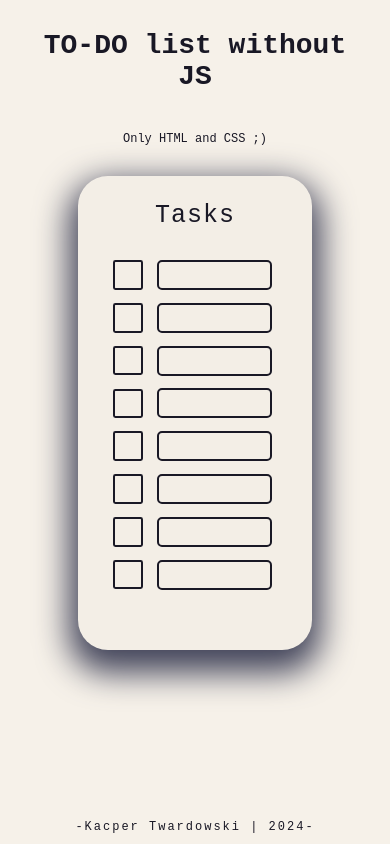
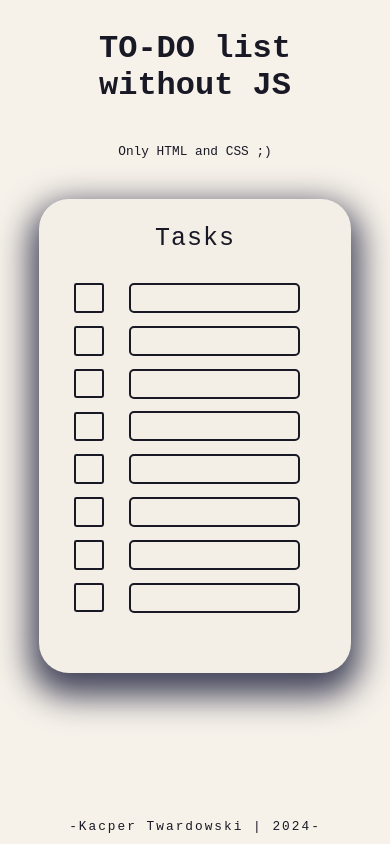
Before and after one commit to Panelinio/TO-DO-list-noJS, a plain HTML site: page index.html in a window 390 px wide. Drawn offline with Linux system fonts and the light colour scheme; a web font is replaced by a local one.

Commit message:
Font size improvement

```diff
--- a/style.css
+++ b/style.css
@@ -27,13 +27,15 @@ body
 header
 {
     margin: 30px;
-    font-size: 50px;
+    font-size: clamp(2rem, 3vw, 5.5rem);
     font-weight: 700;
     animation: 1.5s fadeInUp;
+    text-wrap: balance;
 }
 
 nav
 {
+    font-size: clamp(0.8rem, 1.3vw, 3rem);
     padding: 10px;
     opacity: 0;
     animation: fadeIn 1s ease-in-out 2s forwards;
@@ -90,6 +92,7 @@ footer
     letter-spacing: 2px;
     opacity: 0;
     animation: fadeIn 1s ease-in-out 3s forwards;
+    font-size: clamp(0.8rem, 1.3vw, 3rem);
 }
 
 .task-box
@@ -181,17 +184,13 @@ input:checked + label .new-task:not(:placeholder-shown):hover
 @container main (max-width: 768px)
 {
     main {
-      width: 60%;
+      width: 80%;
+      margin-top: 30px;
     }
 
     .new-task
     {
         width: 70%;
-    }
-
-    header
-    {
-        font-size: 28px;
     }
 
     .task
@@ -203,11 +202,6 @@ input:checked + label .new-task:not(:placeholder-shown):hover
     .task-box
     {
         margin-left: 20px;
-    }
-
-    nav, footer
-    {
-        font-size: 12px;
     }
 
     main p
```
